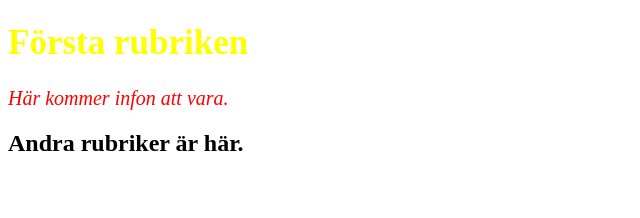
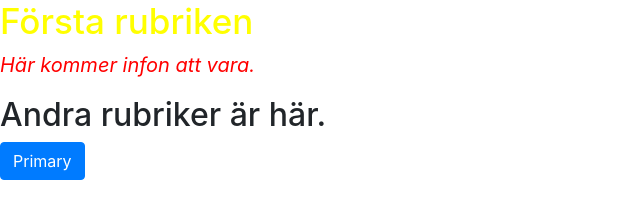
Before and after one commit to RasmusPettersson01/webbutiker, a plain HTML site: page sida.html in a window 1280 px wide. Shown: the whole page, without its empty margins (0-640 px from the left). Drawn offline with nearby package versions, Linux system fonts and the light colour scheme.

Commit message:
Lade till bootstrap

```diff
--- a/sida.html
+++ b/sida.html
@@ -1,6 +1,7 @@
 <!DOCTYPE html>
 <html>
 <head>
+<link rel="stylesheet" href="node_modules/bootstrap/dist/css/bootstrap.css">
 <link rel="stylesheet" href="style.css">
 <title>Webbutiker</title>
 </head>
@@ -9,5 +10,6 @@
 <h1>Första rubriken</h1>
 <p>Här kommer infon att vara.</p>
 <h2>Andra rubriker är här.</h2>
+<button type="button" class="btn btn-primary">Primary</button>
 </body>
 </html>
```
Also changed, not shown: 1 other file.
